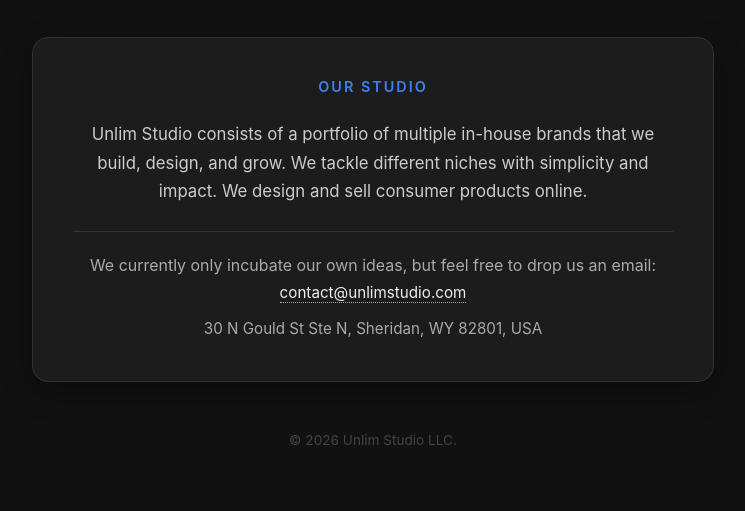
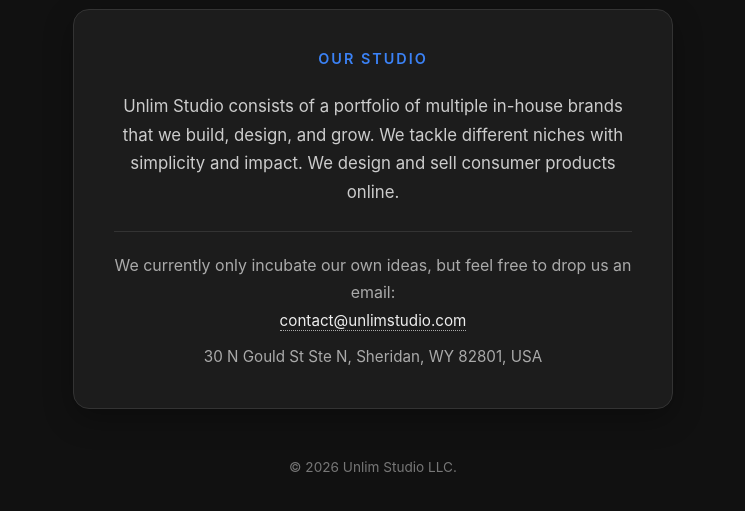
Before and after one commit to unlimstudio/unlimstudio.github.io, a plain HTML site: page index.html in a window 1280 px wide. Shown: the part 261-772 px from the top of the page, without its empty margins (267-1012 px from the left). Drawn offline with Linux system fonts and the light colour scheme.

Commit message:
Update index.html

```diff
--- a/index.html
+++ b/index.html
@@ -66,6 +66,7 @@
       width: 100%;
       box-shadow: 0 10px 30px rgba(0, 0, 0, 0.3);
       text-align: center; /* Centering the main section text */
+      box-sizing: border-box;
     }
 
     section h2 {
@@ -127,7 +128,7 @@
     footer {
       margin-top: 50px;
       font-size: 0.85em;
-      color: #444;
+      color: #777;
     }
   </style>
 </head>
```
